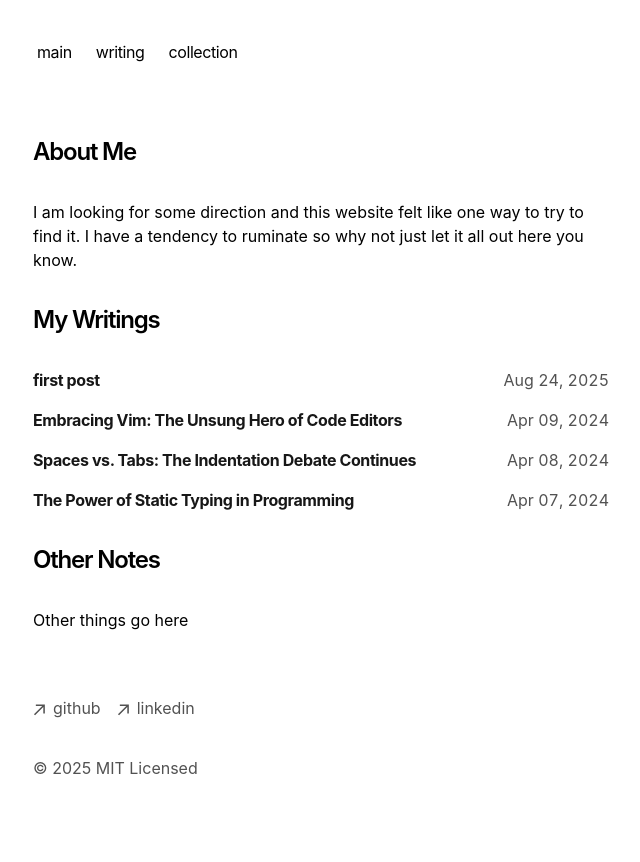
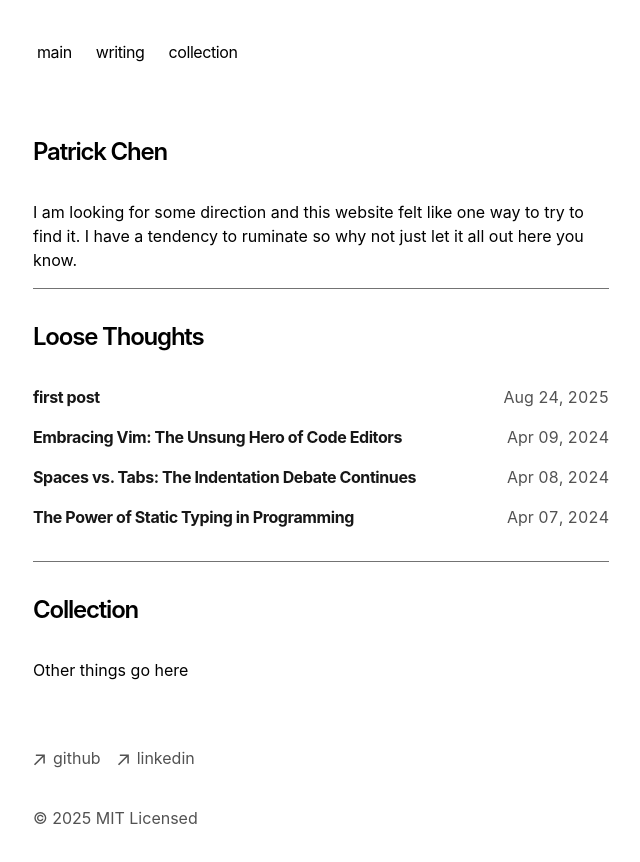
Before and after one commit to PatrickLChen/personal_website, a Next.js app: page / in a window 1280 px wide. Shown: the top 862 px of the page, without its empty margins (319-959 px from the left). Built offline with nearby package versions, Linux system fonts and the light colour scheme.

Commit message:
add horizontal lines to home page

```diff
--- a/app/page.tsx
+++ b/app/page.tsx
@@ -4,7 +4,7 @@ export default function Page() {
   return (
     <section>
       <h2 className="mb-8 text-2xl font-semibold tracking-tighter">
-        About Me
+        Patrick Chen
       </h2>
       <p className="mb-4">
         {`I am looking for some direction and this website felt like one way to
@@ -12,17 +12,19 @@ export default function Page() {
         all out here you know.`}
       </p>
 
+      <hr className="text-neutral-500 dark:text-neutral-500"/>
 
       <div className="my-8">
         <h2 className="mb-8 text-2xl font-semibold tracking-tighter">
-          My Writings
+          Loose Thoughts
         </h2>
         <BlogPosts />
       </div>
 
+      <hr className="text-neutral-500 dark:text-neutral-500"/>
       <div className="my-8">
         <h2 className="mb-8 text-2xl font-semibold tracking-tighter">
-          Other Notes
+          Collection
         </h2>
         <p className="mb-4">
           {`Other things go here`}
```
Also changed, not shown: app/not-found.tsx (line endings or trailing spaces).
